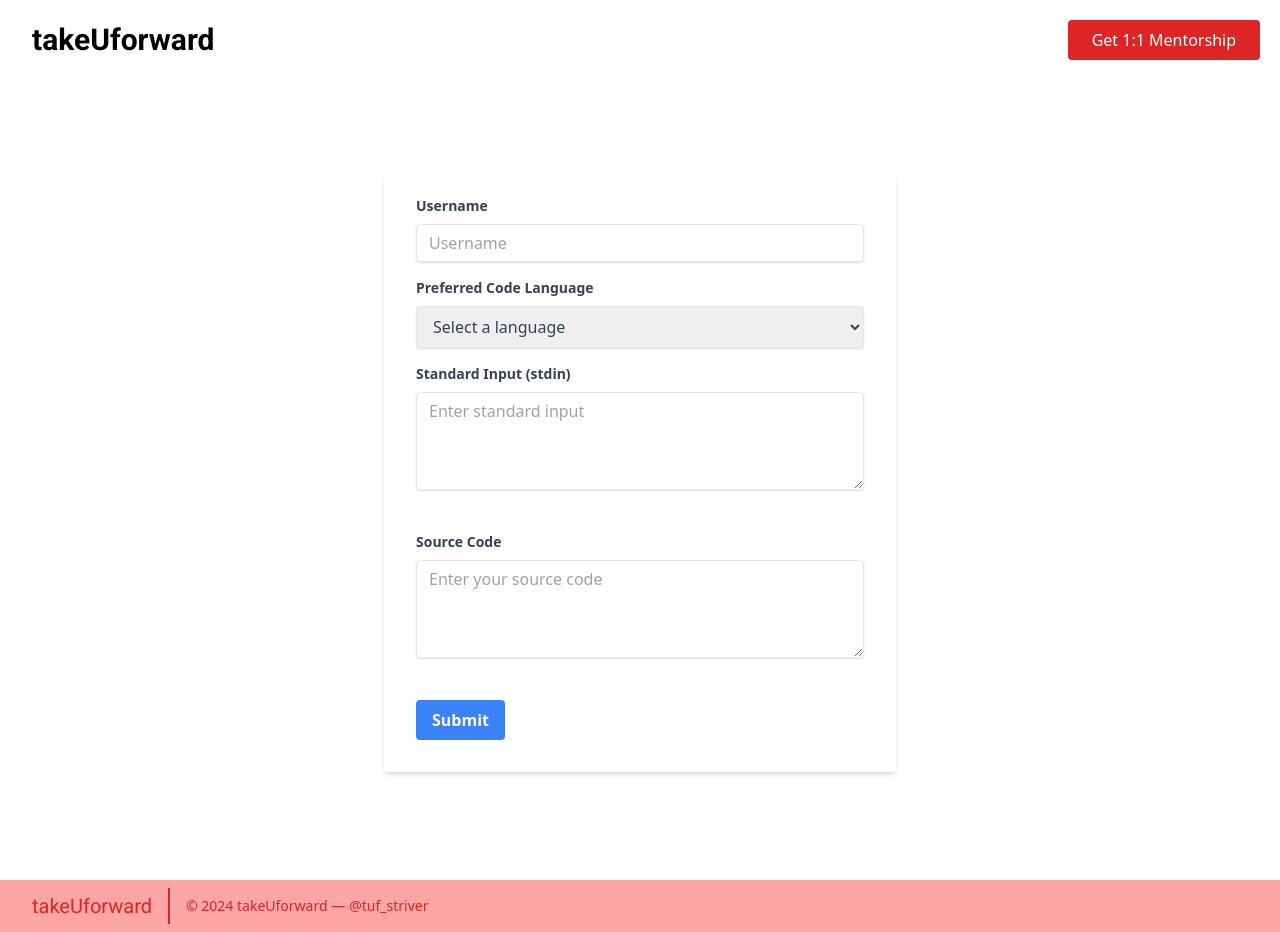
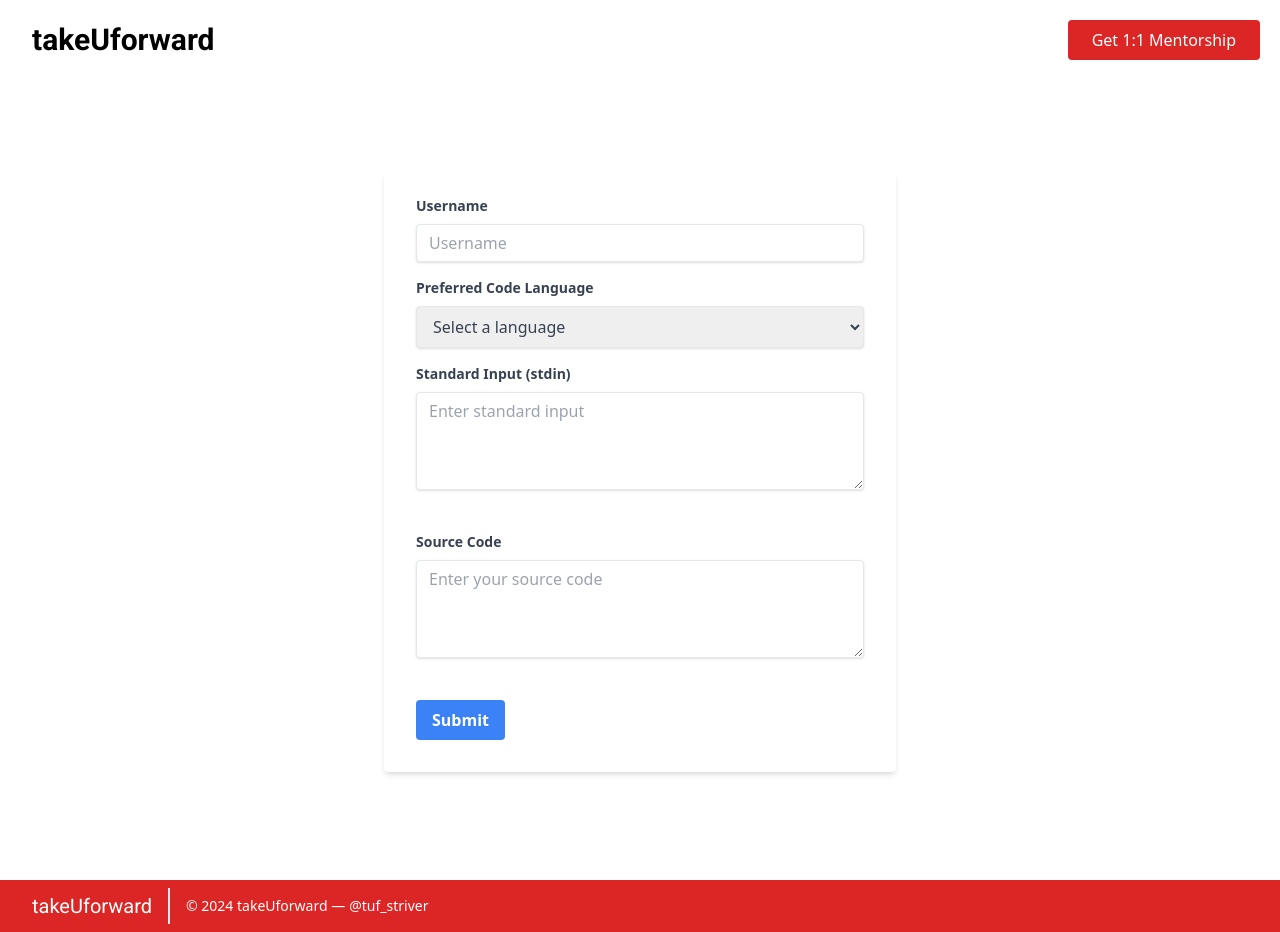
Before and after one commit to bhanvara/TUF-ShowCodeSnippets, a React (Create React App) app: page /submit in a window 1280 px wide. Built offline with nearby package versions, Linux system fonts and the light colour scheme; the HTML template or start-up script is replaced by a standard one; a web font is replaced by a local one.

Commit message:
Update Footer component styling and link colors

```diff
--- a/src/components/Footer.tsx
+++ b/src/components/Footer.tsx
@@ -3,14 +3,14 @@ import { Link } from 'react-router-dom'; // If applicable
 
 const Footer = () => {
   return (
-    <footer className="body-font bg-red-300">
-      <div className="container px-5 py-2 mx-auto flex items-center sm:flex-row flex-col text-red-600 ">
-        <Link to="https://takeuforward.org/" className="flex title-font font-medium items-center md:justify-start justify-center">
-
+    <footer className="text-white body-font bg-red-600">
+      <div className="container px-5 py-2 mx-auto flex items-center sm:flex-row flex-col">
+        <Link to="https://takeuforward.org/" className="flex title-font font-medium items-center md:justify-start justify-center text-white">
+          {/* Logo or brand name */}
           <span className="ml-3 text-xl" style={{ fontFamily: 'Amaranth, Roboto, sans-serif' }}>takeUforward</span>
         </Link>
-        <p className="text-sm sm:ml-4 sm:pl-4 sm:border-l-2 sm:border-red-600 sm:py-2 sm:mt-0 mt-4 font-medium">© {new Date().getFullYear()} takeUforward —
-          <a href="https://twitter.com/tuf_striver" className="ml-1" rel="noopener noreferrer" target="_blank">@tuf_striver</a>
+        <p className="text-sm text-white sm:ml-4 sm:pl-4 sm:border-l-2 sm:border-gray-200 sm:py-2 sm:mt-0 mt-4">© {new Date().getFullYear()} takeUforward —
+          <a href="https://twitter.com/tuf_striver" className="text-white ml-1" rel="noopener noreferrer" target="_blank">@tuf_striver</a>
         </p>
       </div>
     </footer>
```
